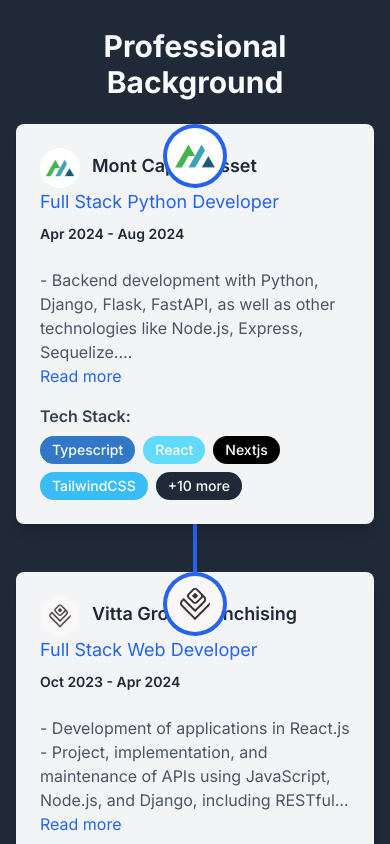
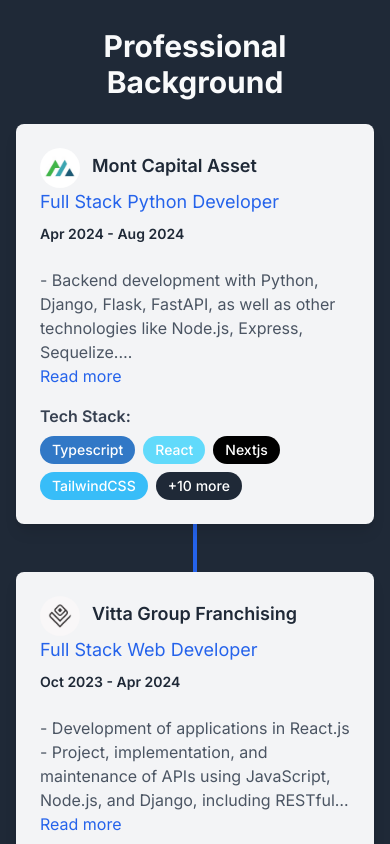
Before and after one commit to LucasNoliveira/portfolio-page, a Next.js app: page / in a window 390 px wide. Shown: the part 2640-3484 px from the top of the page. Built offline with nearby package versions, Linux system fonts and the light colour scheme.

Commit message:
ugly logo xp card on mobile view

```diff
--- a/src/app/components/Experiences.tsx
+++ b/src/app/components/Experiences.tsx
@@ -1,7 +1,7 @@
 'use client';
 import { FC, useState, useRef, useEffect, useCallback } from 'react';
 import { useLanguage } from '../context/LanguageContext';
-import { motion, useAnimation } from 'framer-motion';
+import { motion } from 'framer-motion';
 import { techColors } from './techTags'; // Ensure techColors is imported
 
 const ExperienceCard: FC<{ exp: any; index: number }> = ({ exp, index }) => {
@@ -10,7 +10,7 @@
     const [isTruncated, setIsTruncated] = useState(false);
     const descriptionRef = useRef<HTMLParagraphElement>(null);
     const { translations } = useLanguage();
-    const controls = useAnimation();
+
 
     const toggleTechStack = () => {
         setShowAllTechs(!showAllTechs);
@@ -23,28 +23,6 @@
             setIsTruncated(isOverflowing);
         }
     }, []);
-
-    const handleIntersection = useCallback((entries: IntersectionObserverEntry[]) => {
-        entries.forEach(entry => {
-            if (entry.isIntersecting) {
-                controls.start({ opacity: 1, y: 0 }); // Ajustado para usar y em vez de x
-            } else {
-                controls.start({ opacity: 0, y: index % 2 === 0 ? 50 : -50 }); // Ajustado para usar y em vez de x
-            }
-        });
-    }, [controls, index]);
-
-    useEffect(() => {
-        const observer = new IntersectionObserver(handleIntersection, { threshold: 0.1 });
-        if (descriptionRef.current) {
-            observer.observe(descriptionRef.current);
-        }
-        return () => {
-            if (descriptionRef.current) {
-                observer.unobserve(descriptionRef.current);
-            }
-        };
-    }, [handleIntersection]);
 
     const renderTechStack = (techStack: string[], showAll: boolean) => {
         const maxVisibleItems = 4;
@@ -95,9 +73,9 @@
     return (
         <motion.li
             key={index}
-            className={`flex ${index % 2 === 0 ? 'justify-start' : 'justify-end'} relative w-full`} // Ensure width is full
-            initial={{ opacity: 0, y: index % 2 === 0 ? 50 : -50 }} // Use y for vertical transitions
-            animate={controls}
+            className={`flex ${index % 2 === 0 ? 'justify-start' : 'justify-end'} relative`}
+            initial={{ opacity: 0, x: index % 2 === 0 ? -100 : 100 }}
+            animate={{ opacity: 1, x: 0 }}
             transition={{ duration: 0.8, ease: 'easeOut', delay: index * 0.3 }}
         >
             {/* Timeline Circle with Logo */}
@@ -113,7 +91,8 @@
 
             {/* Experience Card */}
             <div
-                className={`w-full p-6 bg-gray-100 rounded-lg shadow-lg ${index % 2 === 0 ? 'md:-translate-x-1' : 'md:translate-x-1'} md:w-5/12`}
+                className={`w-full p-6 bg-gray-100 rounded-lg shadow-lg transform ${index % 2 === 0 ? 'md:-translate-x-1' : 'md:translate-x-1'
+                    } md:w-5/12`}
             >
                 <div className='flex items-center gap-3 md:gap-4'>
                     <img
@@ -160,7 +139,8 @@
 
             {/* Duration for desktop */}
             <div
-                className={`absolute hidden md:block ${index % 2 === 0 ? 'left-1/2 translate-x-8' : 'right-1/2 -translate-x-8 mr-3'} bg-gray-100 text-gray-800 text-sm font-semibold px-4 py-2 rounded-full ml-3`}
+                className={`absolute hidden md:block ${index % 2 === 0 ? 'left-1/2 translate-x-8' : 'right-1/2 -translate-x-8 mr-3'
+                    } bg-gray-100 text-gray-800 text-sm font-semibold px-4 py-2 rounded-full ml-3`}
             >
                 {exp.startDate} - {exp.endDate}
             </div>
```
